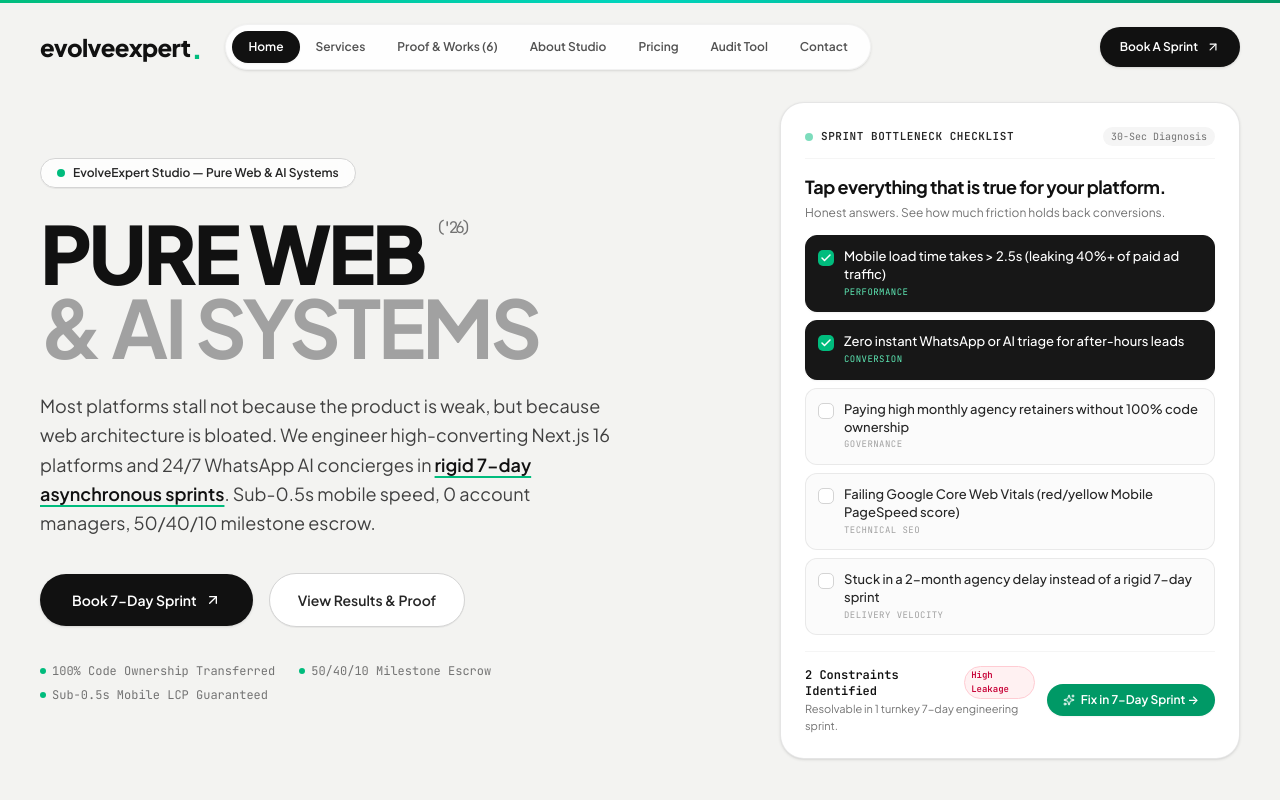
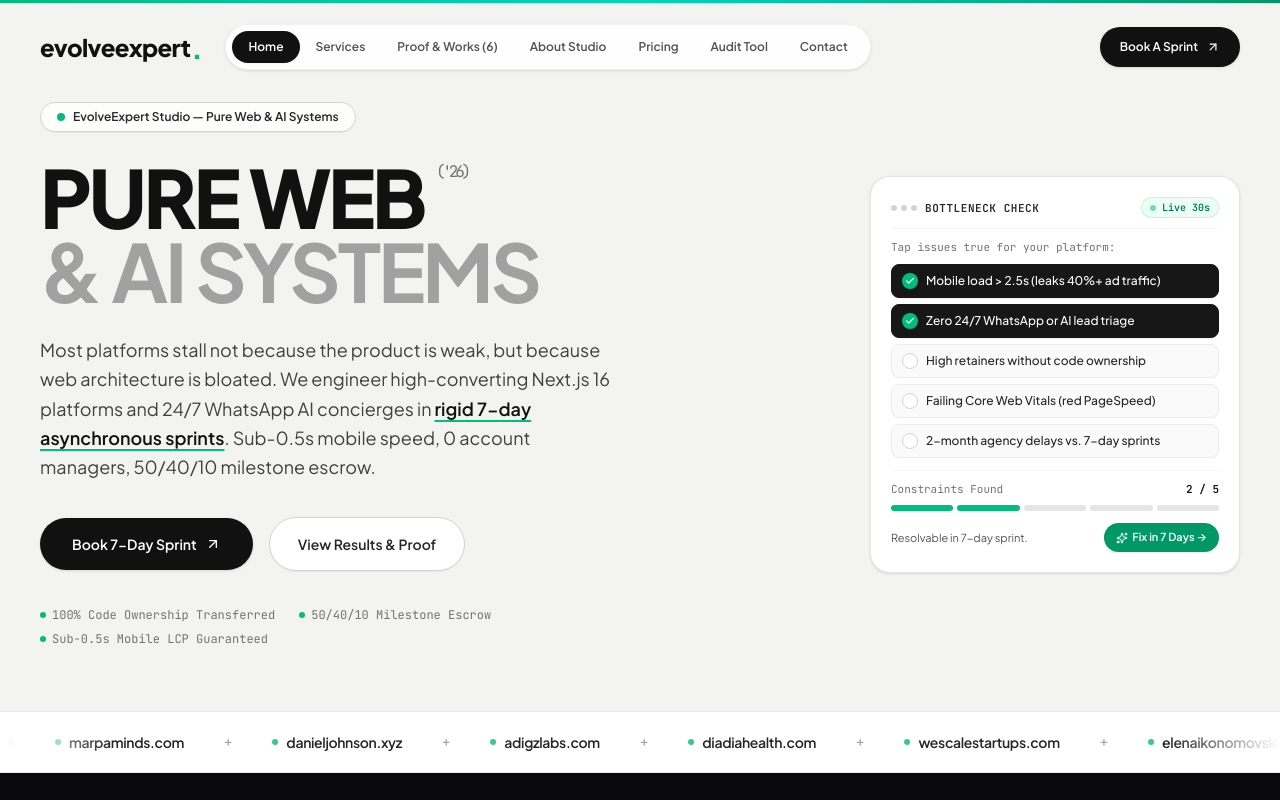
Before and after one commit to irfankhan2213/evolve-expert, a Next.js app: page / in a window 1280 px wide. Shown: the top 800 px of the page. Built offline with nearby package versions, Linux system fonts and the light colour scheme.

Commit message:
fix(hero): streamline bottleneck widget into ultra-compact, high-craft OS card

```diff
--- a/src/components/StitchHero.tsx
+++ b/src/components/StitchHero.tsx
@@ -8,40 +8,28 @@
 interface ConstraintItem {
   id: string;
   label: string;
-  category: string;
-  severity: "high" | "critical";
 }
 
 const CONSTRAINTS: ConstraintItem[] = [
   {
     id: "speed",
-    label: "Mobile load time takes > 2.5s (leaking 40%+ of paid ad traffic)",
-    category: "Performance",
-    severity: "critical",
+    label: "Mobile load > 2.5s (leaks 40%+ ad traffic)",
   },
   {
     id: "whatsapp",
-    label: "Zero instant WhatsApp or AI triage for after-hours leads",
-    category: "Conversion",
-    severity: "high",
+    label: "Zero 24/7 WhatsApp or AI lead triage",
   },
   {
     id: "retainer",
-    label: "Paying high monthly agency retainers without 100% code ownership",
-    category: "Governance",
-    severity: "critical",
+    label: "High retainers without code ownership",
   },
   {
     id: "cwv",
-    label: "Failing Google Core Web Vitals (red/yellow Mobile PageSpeed score)",
-    category: "Technical SEO",
-    severity: "high",
+    label: "Failing Core Web Vitals (red PageSpeed)",
   },
   {
     id: "timeline",
-    label: "Stuck in a 2-month agency delay instead of a rigid 7-day sprint",
-    category: "Delivery Velocity",
-    severity: "critical",
+    label: "2-month agency delays vs. 7-day sprints",
   },
 ];
 
@@ -156,38 +144,39 @@
           </motion.div>
         </div>
 
-        {/* Right Column: Compact Sprint Bottleneck Checklist */}
+        {/* Right Column: Ultra-Compact Sprint Bottleneck Widget */}
         <motion.div
           initial={{ opacity: 0, scale: 0.96, y: 20 }}
           animate={{ opacity: 1, scale: 1, y: 0 }}
           transition={{ duration: 0.7, delay: 0.2, ease: [0.16, 1, 0.3, 1] }}
           className="lg:col-span-5 w-full flex justify-center lg:justify-end"
         >
-          <div className="bg-white rounded-[24px] p-5 sm:p-6 border border-black/10 shadow-sm relative overflow-hidden w-full max-w-[460px]">
-            {/* Top Card Badge */}
-            <div className="flex items-center justify-between border-b border-neutral-100 pb-3 mb-3.5">
+          <div className="bg-white rounded-[20px] p-4 sm:p-5 border border-black/10 shadow-sm relative overflow-hidden w-full max-w-[370px]">
+            {/* Top Bar: Window Dots & Status */}
+            <div className="flex items-center justify-between pb-2.5 mb-2.5 border-b border-neutral-100">
               <div className="flex items-center gap-2">
-                <span className="w-2 h-2 rounded-full bg-emerald-500 animate-pulse"></span>
+                <div className="flex items-center gap-1" aria-hidden="true">
+                  <span className="w-1.5 h-1.5 rounded-full bg-neutral-300"></span>
+                  <span className="w-1.5 h-1.5 rounded-full bg-neutral-300"></span>
+                  <span className="w-1.5 h-1.5 rounded-full bg-neutral-300"></span>
+                </div>
                 <span className="text-[11px] font-mono uppercase tracking-wider font-bold text-neutral-800">
-                  Sprint Bottleneck Checklist
+                  Bottleneck Check
                 </span>
               </div>
-              <span className="text-[10px] font-mono text-neutral-500 bg-neutral-100 px-2 py-0.5 rounded-full">
-                30-Sec Diagnosis
-              </span>
+              <div className="flex items-center gap-1.5 text-[10px] font-mono text-emerald-700 bg-emerald-50 px-2 py-0.5 rounded-full border border-emerald-200/60 font-semibold">
+                <span className="w-1.5 h-1.5 rounded-full bg-emerald-500 animate-pulse"></span>
+                <span>Live 30s</span>
+              </div>
             </div>
 
-            <div className="space-y-1 mb-3.5">
-              <h2 className="text-base sm:text-lg font-bold tracking-tight text-[#111111]">
-                Tap everything that is true for your platform.
-              </h2>
-              <p className="text-xs text-neutral-500">
-                Honest answers. See how much friction holds back conversions.
+            {/* Micro Prompt */}
+            <p className="text-[11px] text-neutral-500 font-mono mb-2">
+              Tap issues true for your platform:
             </p>
-            </div>
 
-            {/* Checklist Items - Compact */}
-            <div className="space-y-2">
+            {/* Checklist Items: Ultra-Compact Single Row */}
+            <div className="space-y-1.5">
               {CONSTRAINTS.map((item) => {
                 const isChecked = selectedConstraints.includes(item.id);
                 return (
@@ -195,69 +184,67 @@
                     key={item.id}
                     type="button"
                     onClick={() => toggleConstraint(item.id)}
-                    className={`w-full text-left p-2.5 sm:p-3 rounded-xl border transition-all duration-200 flex items-start gap-2.5 cursor-pointer ${
+                    className={`w-full text-left py-2 px-2.5 rounded-lg border transition-all duration-150 flex items-center gap-2 cursor-pointer ${
                       isChecked
-                        ? "bg-neutral-900 text-white border-neutral-900 shadow-xs"
-                        : "bg-neutral-50/80 text-neutral-800 border-neutral-200/80 hover:bg-neutral-100/80"
+                        ? "bg-neutral-900 text-white border-neutral-900 shadow-2xs"
+                        : "bg-neutral-50/90 hover:bg-neutral-100/90 text-neutral-800 border-neutral-200/70"
                     }`}
                   >
                     <div
-                      className={`w-4 h-4 rounded-[5px] flex items-center justify-center shrink-0 mt-0.5 transition-colors ${
+                      className={`w-4 h-4 rounded-full flex items-center justify-center shrink-0 transition-colors ${
                         isChecked
                           ? "bg-emerald-500 text-white"
                           : "border border-neutral-300 bg-white"
                       }`}
                     >
-                      {isChecked && <Check className="w-3 h-3 stroke-[3]" />}
+                      {isChecked && <Check className="w-2.5 h-2.5 stroke-[3]" />}
                     </div>
-                    <div className="flex-1 min-w-0">
-                      <p
-                        className={`text-xs sm:text-[13px] font-medium leading-snug ${
+                    <span
+                      className={`text-[12px] font-medium leading-tight truncate ${
                         isChecked ? "text-white" : "text-neutral-800"
                       }`}
                     >
                       {item.label}
-                      </p>
-                      <span
-                        className={`text-[9px] font-mono uppercase tracking-wider block mt-0.5 ${
-                          isChecked ? "text-emerald-300" : "text-neutral-400"
-                        }`}
-                      >
-                        {item.category}
                     </span>
-                    </div>
                   </button>
                 );
               })}
             </div>
 
-            {/* Diagnostic Result Box - Compact */}
-            <div className="mt-4 pt-3.5 border-t border-neutral-100">
-              <div className="flex flex-col sm:flex-row sm:items-center justify-between gap-3">
-                <div>
-                  <div className="flex items-center gap-2">
-                    <span className="text-xs font-mono font-bold text-[#111111]">
-                      {count} {count === 1 ? "Constraint" : "Constraints"} Identified
-                    </span>
-                    {count > 0 && (
-                      <span className="px-1.5 py-0.5 rounded-full text-[9px] font-mono bg-rose-50 text-rose-700 font-bold border border-rose-200">
-                        High Leakage
-                      </span>
-                    )}
+            {/* Bottom Diagnostic Scorecard & Bar */}
+            <div className="mt-3 pt-2.5 border-t border-neutral-100">
+              <div className="flex items-center justify-between text-[11px] font-mono">
+                <span className="text-neutral-500">Constraints Found</span>
+                <span className="font-bold text-[#111111]">{count} / 5</span>
               </div>
-                  <p className="text-[11px] text-neutral-500 mt-0.5">
+
+              {/* 5-Segment Progress Bar */}
+              <div className="flex gap-1 h-1.5 my-2" aria-hidden="true">
+                {[0, 1, 2, 3, 4].map((i) => (
+                  <div
+                    key={i}
+                    className={`flex-1 rounded-full transition-colors duration-200 ${
+                      i < count ? "bg-emerald-500" : "bg-neutral-200"
+                    }`}
+                  />
+                ))}
+              </div>
+
+              <div className="flex items-center justify-between gap-2 pt-1">
+                <p className="text-[11px] text-neutral-600 leading-tight">
                   {count === 0
-                      ? "Select constraints above to diagnose your bottleneck."
-                      : "Resolvable in 1 turnkey 7-day engineering sprint."}
+                    ? "Tap items above to diagnose."
+                    : count >= 3
+                    ? "High conversion leakage."
+                    : "Resolvable in 7-day sprint."}
                 </p>
-                </div>
 
                 <Link
                   href="/pricing#plans"
-                  className="inline-flex items-center justify-center gap-1.5 px-4 py-2 rounded-full bg-emerald-600 hover:bg-emerald-700 text-white font-semibold text-xs transition shadow-xs shrink-0"
+                  className="inline-flex items-center gap-1 px-3 py-1.5 rounded-full bg-emerald-600 hover:bg-emerald-700 text-white font-semibold text-[11px] transition shrink-0 shadow-2xs"
                 >
                   <Sparkles className="w-3 h-3" />
-                  <span>Fix in 7-Day Sprint →</span>
+                  <span>Fix in 7 Days →</span>
                 </Link>
               </div>
             </div>
```
Also changed, not shown: 1 other file (tests, documents, lock files or other folders). Lines whose indentation alone changed are shown as unchanged.
